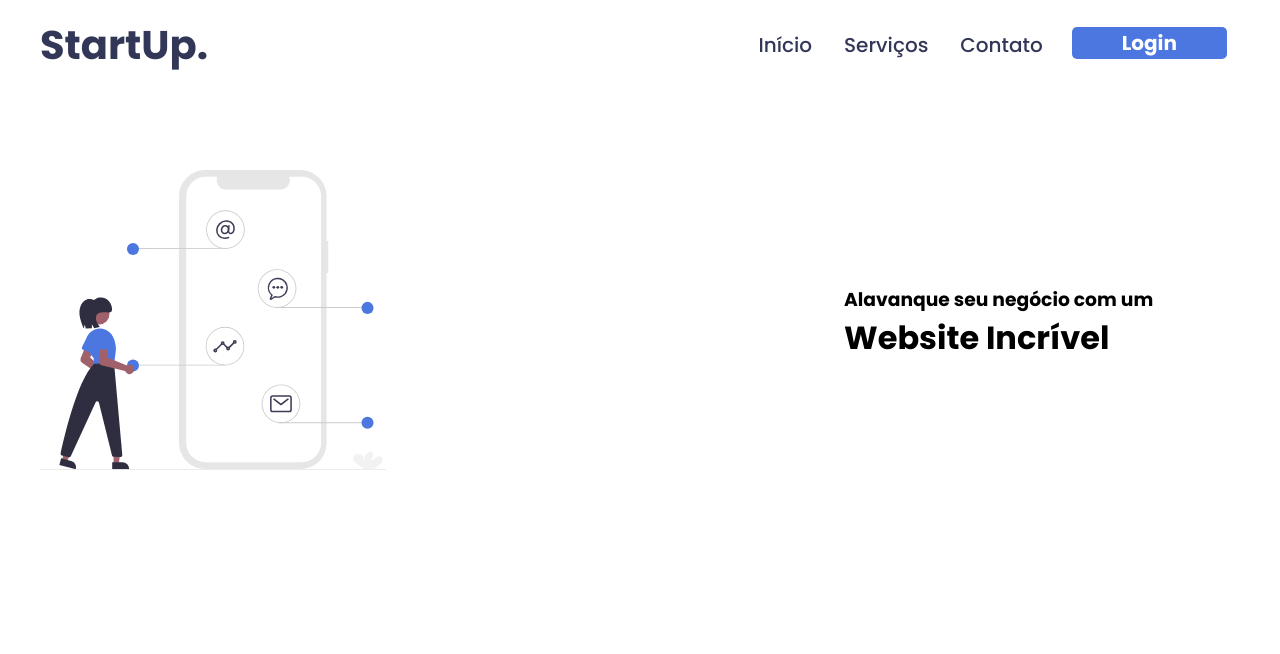
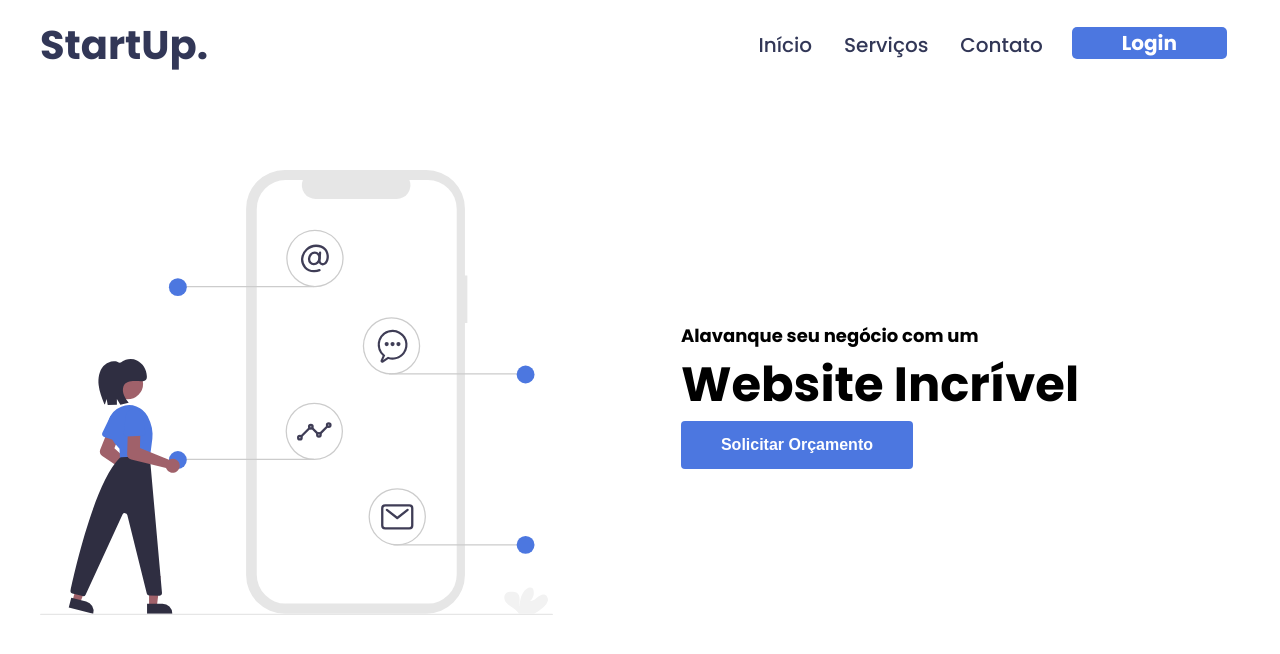
Before and after one commit to juniorknx/Startup-React-Refactory, a React (Create React App) app: page / in a window 1280 px wide. Shown: the top 654 px of the page. Built offline with nearby package versions, Linux system fonts and the light colour scheme; the HTML template or start-up script is replaced by a standard one.

Commit message:
Refactory

```diff
--- /dev/null
+++ b/src/Button.js
@@ -0,0 +1,7 @@
+import '../src/css/button.css';
+
+function Button (props) {
+    return <button className="btn-primary" >{props.title}</button>
+}
+
+export default Button
--- a/src/Hero.js
+++ b/src/Hero.js
@@ -1,5 +1,6 @@
 import '../src/css/hero.css';
 import hero from '../src/assets/hero.svg';
+import Button from '../src/Button';
 
 function Hero () {
     return (
@@ -11,6 +12,7 @@ function Hero () {
             <div className="hero-info">
                 <h3>Alavanque seu negócio com um</h3>
                 <h1>Website Incrível</h1>
+                <Button title="Solicitar Orçamento" />
             </div>
         </div>
     );
--- /dev/null
+++ b/src/css/button.css
@@ -0,0 +1,25 @@
+.btn-primary {
+    border: none;
+    padding: 15px 40px 15px 40px;
+    background-color: #4c77e0;
+    cursor: pointer;
+    color: #fff;
+    font-weight: 800;
+    font-size: 16px;
+    border-radius: 4px;
+    opacity: 1;
+    transition: 0.3s;
+}
+
+.btn-primary:hover {
+    border: none;
+    padding: 15px 40px 15px 40px;
+    background-color: #4368c7;
+    cursor: pointer;
+    color: #fff;
+    font-weight: 800;
+    font-size: 19px;
+    border-radius: 4px;
+    opacity: 1;
+    transition: 0.3s;
+}
--- a/src/css/hero.css
+++ b/src/css/hero.css
@@ -6,11 +6,23 @@
     align-items: center;
 }
 
-.hero img {
-    width: 43%;
+.img-hero {
+    flex-grow: 1;
+    flex-basis: 30rem;
+}
 
+.img-hero img {
+    width: 80%;
 }
 
 .hero-info {
+    flex-grow: 1;
+}
 
+.hero-info h3 {
+    font-size: 18px;
 }
+
+.hero-info h1 {
+    font-size: 48px;
+}
```
